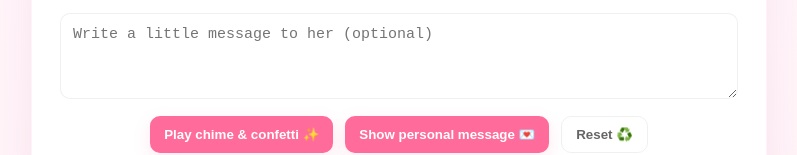
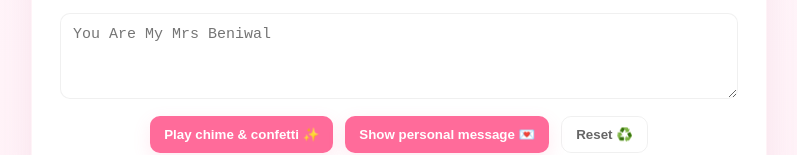
Before and after one commit to Razer12111/For-vanshika, a plain HTML site: page index.html in a window 1280 px wide. Shown: the part 388-543 px from the top of the page, without its empty margins (241-1038 px from the left). Drawn offline with Linux system fonts and the light colour scheme.

Commit message:
Update index.html

```diff
--- a/index.html
+++ b/index.html
@@ -16,7 +16,7 @@
 
       <p id="typewriter" class="typewriter"></p>
 
-      <textarea id="customMsg" placeholder="Write a little message to her (optional)"></textarea>
+      <textarea id="customMsg" placeholder="You Are My Mrs Beniwal"></textarea>
 
       <div class="controls">
         <button id="playBtn">Play chime & confetti ✨</button>
```
